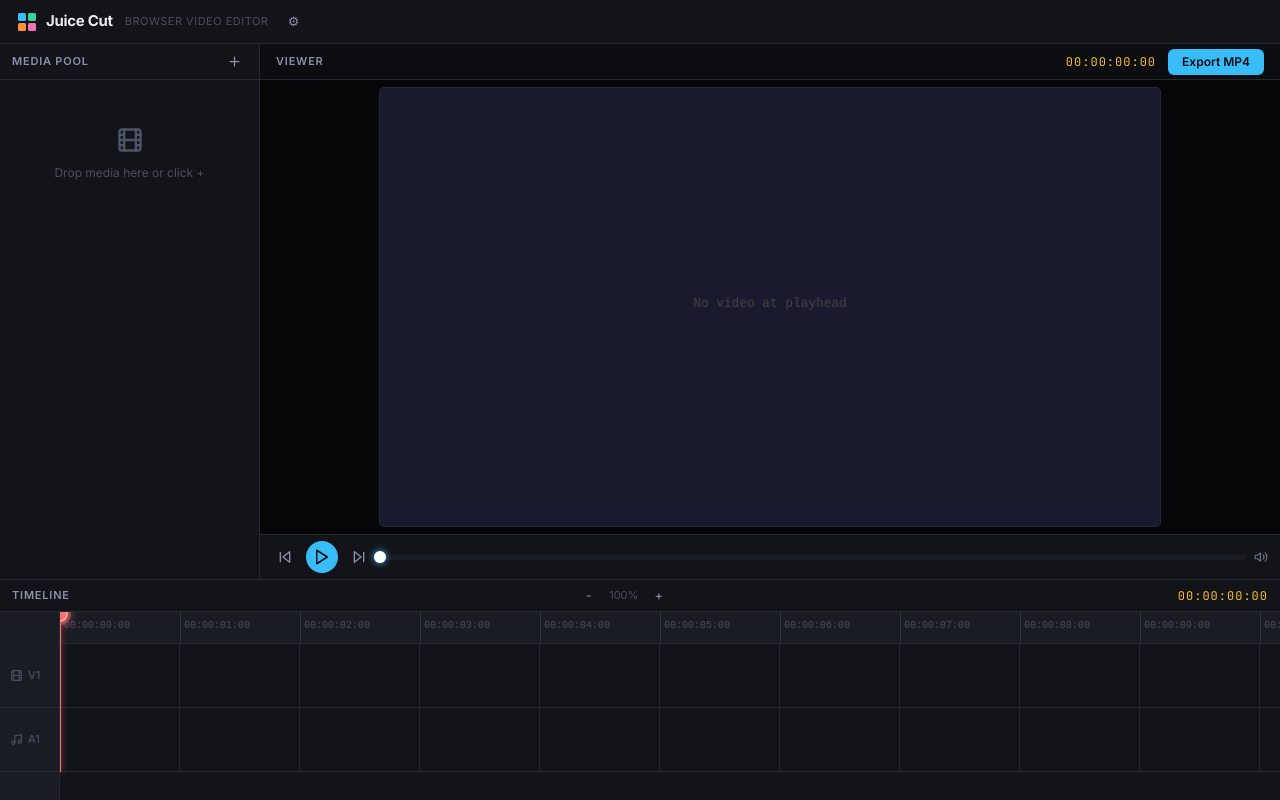
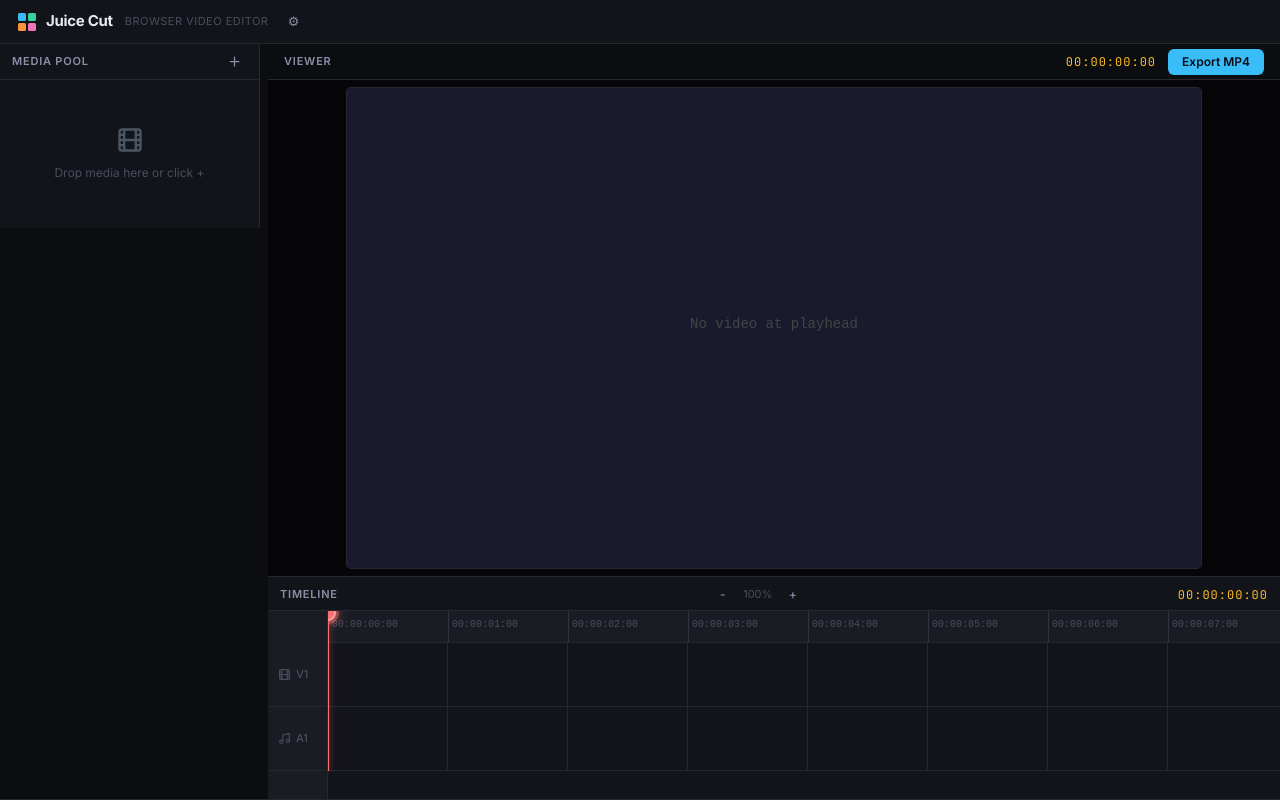
Before and after one commit to Vynelox/67_editing_software, a React (Vite) app: page / in a window 1280 px wide. Built offline with nearby package versions, Linux system fonts and the light colour scheme.

Commit message:
added splitters and drag functionality

```diff
--- a/src/App.tsx
+++ b/src/App.tsx
@@ -4,6 +4,7 @@ import Viewer from './components/Viewer';
 import Timeline from './components/Timeline';
 import RollDialog from './components/RollDialog';
 import Settings from './components/Settings';
+import Splitter from './components/Splitter';
 import {
   type MediaItem, type TimelineClip, type Track,
   FPS, generateId, secondsToFrames
@@ -75,6 +76,16 @@ function AppContent() {
     try { const v = window.localStorage.getItem('juicecut.settings.includeResizeInUndo'); return v === null ? true : v === 'true'; } catch { return true; }
   });
 
+  // layout (persisted) - moved above snapshot to avoid use-before-declare
+  const [leftWidth, setLeftWidth] = useState<number>(() => {
+    try { const v = window.localStorage.getItem('juicecut.layout.leftWidth'); return v ? Number(v) : 260; } catch { return 260; }
+  });
+  const [timelineHeight, setTimelineHeight] = useState<number>(() => {
+    try { const v = window.localStorage.getItem('juicecut.layout.timelineHeight'); return v ? Number(v) : 220; } catch { return 220; }
+  });
+  useEffect(() => { try { window.localStorage.setItem('juicecut.layout.leftWidth', String(leftWidth)); } catch {} }, [leftWidth]);
+  useEffect(() => { try { window.localStorage.setItem('juicecut.layout.timelineHeight', String(timelineHeight)); } catch {} }, [timelineHeight]);
+
   const totalFrames = clips.reduce((max, c) => Math.max(max, c.endFrame), 0);
 
   const snapshot = useCallback(() => ({
@@ -82,8 +93,9 @@ function AppContent() {
     mediaItems: Array.from(mediaItems.entries()),
     selectedIds: [...selectedIds],
     playhead,
-    settings: { playheadTop, includeResizeInUndo }
-  }), [clips, mediaItems, selectedIds, playhead, playheadTop, includeResizeInUndo]);
+    settings: { playheadTop, includeResizeInUndo },
+    layout: { leftWidth, timelineHeight }
+  }), [clips, mediaItems, selectedIds, playhead, playheadTop, includeResizeInUndo, leftWidth, timelineHeight]);
 
   const restore = useCallback((snap: any) => {
     try {
@@ -95,14 +107,19 @@ function AppContent() {
         setPlayheadTop(typeof snap.settings.playheadTop === 'number' ? snap.settings.playheadTop : playheadTop);
         setIncludeResizeInUndo(typeof snap.settings.includeResizeInUndo === 'boolean' ? snap.settings.includeResizeInUndo : includeResizeInUndo);
       }
+      if (snap?.layout) {
+        setLeftWidth(typeof snap.layout.leftWidth === 'number' ? snap.layout.leftWidth : leftWidth);
+        setTimelineHeight(typeof snap.layout.timelineHeight === 'number' ? snap.layout.timelineHeight : timelineHeight);
+      }
     } catch (err) {
       console.warn('Failed to restore snapshot', err);
     }
-  }, [setClips, setMediaItems, setSelectedIds, setPlayhead, playheadTop, includeResizeInUndo]);
+  }, [setClips, setMediaItems, setSelectedIds, setPlayhead, playheadTop, includeResizeInUndo, leftWidth, timelineHeight]);
 
   // settings
   const [settingsOpen, setSettingsOpen] = useState(false);
 
+  // layout (persisted)
   useEffect(() => {
     try { window.localStorage.setItem('juicecut.settings.playheadTop', String(playheadTop)); } catch {}
   }, [playheadTop]);
@@ -413,7 +430,8 @@ function AppContent() {
         <span className="app-sub">Browser Video Editor</span>
         <button className="icon-btn" onClick={() => setSettingsOpen(true)} title="Settings">⚙</button>
       </header>
-      <div className="workspace">
+      <div className="workspace" style={{ display: 'flex', minHeight: 0 }}>
+        <div style={{ width: leftWidth, minWidth: 120, maxWidth: 800 }}>
           <MediaPool
             items={Array.from(mediaItems.values())}
             selectedMediaId={selectedMediaId}
@@ -421,6 +439,14 @@ function AppContent() {
             onAdd={handleAddMedia}
             onRemove={handleRemoveMedia}
           />
+        </div>
+        <Splitter orientation="vertical" onChange={(dx) => {
+          setLeftWidth(w => Math.max(120, Math.min(800, w + dx)));
+        }} onDragEnd={() => { history.push({ ...snapshot(), __meta: { type: 'resize' } }); }} />
+
+        <div style={{ display: 'flex', flexDirection: 'column', flex: 1, minWidth: 0, position: 'relative' }}>
+          {/* Viewer area - reserve space for timeline via paddingBottom so timeline is anchored to bottom */}
+          <div style={{ flex: 1, minHeight: 0, paddingBottom: timelineHeight }}>
             <Viewer
               clips={clips}
               mediaItems={mediaItems}
@@ -432,6 +458,19 @@ function AppContent() {
               onExport={handleExport}
             />
           </div>
+
+          {/* Horizontal splitter positioned above the timeline (absolute) */}
+          <div style={{ position: 'absolute', left: 0, right: 0, bottom: timelineHeight, display: 'flex', justifyContent: 'stretch', pointerEvents: 'none' }}>
+            <div style={{ pointerEvents: 'all', width: '100%' }}>
+              <Splitter orientation="horizontal" thickness={8} onChange={(dy) => {
+                // downward pointer movement should increase timeline height
+                setTimelineHeight(h => Math.max(120, Math.min(900, h - dy)));
+              }} onDragEnd={() => { history.push({ ...snapshot(), __meta: { type: 'resize' } }); }} />
+            </div>
+          </div>
+
+          {/* Timeline anchored to bottom */}
+          <div style={{ position: 'absolute', left: 0, right: 0, bottom: 0, height: timelineHeight, minHeight: 120 }}>
             <Timeline
               clips={clips}
               tracks={TRACKS}
@@ -452,6 +491,9 @@ function AppContent() {
               onStepEdge={handleStepEdge}
               totalFrames={totalFrames}
             />
+          </div>
+        </div>
+      </div>
       <Settings
         open={settingsOpen}
         onClose={() => setSettingsOpen(false)}
--- /dev/null
+++ b/src/components/Splitter.tsx
@@ -0,0 +1,58 @@
+import React, { useRef, useEffect } from 'react';
+
+interface Props {
+  orientation: 'vertical' | 'horizontal';
+  onChange: (delta: number) => void; // delta in px
+  onDragEnd?: () => void;
+  thickness?: number;
+}
+
+export default function Splitter({ orientation, onChange, onDragEnd, thickness = 8 }: Props) {
+  const startRef = useRef(0);
+  const draggingRef = useRef(false);
+
+  useEffect(() => {
+    // cleanup on unmount
+    return () => {
+      document.body.style.cursor = '';
+      document.body.style.userSelect = '';
+    };
+  }, []);
+
+  const handlePointerMove = (e: PointerEvent) => {
+    if (!draggingRef.current) return;
+    const pos = orientation === 'vertical' ? e.clientX : e.clientY;
+    const delta = pos - startRef.current;
+    startRef.current = pos;
+    // For horizontal splitter, delta should move timeline height in the same direction as pointer (down increases height)
+    onChange(delta);
+  };
+
+  const handlePointerUp = (e: PointerEvent) => {
+    if (!draggingRef.current) return;
+    draggingRef.current = false;
+    document.removeEventListener('pointermove', handlePointerMove);
+    document.removeEventListener('pointerup', handlePointerUp);
+    document.body.style.cursor = '';
+    document.body.style.userSelect = '';
+    if (onDragEnd) onDragEnd();
+  };
+
+  const handleDown = (e: React.PointerEvent) => {
+    e.preventDefault();
+    e.stopPropagation();
+    draggingRef.current = true;
+    startRef.current = orientation === 'vertical' ? e.clientX : e.clientY;
+    document.body.style.cursor = orientation === 'vertical' ? 'col-resize' : 'row-resize';
+    document.body.style.userSelect = 'none';
+    // attach document-level pointer listeners
+    document.addEventListener('pointermove', handlePointerMove);
+    document.addEventListener('pointerup', handlePointerUp);
+  };
+
+  const style: React.CSSProperties = orientation === 'vertical'
+    ? { width: thickness, cursor: 'col-resize', background: 'transparent', flexShrink: 0 }
+    : { height: thickness, cursor: 'row-resize', background: 'transparent', flexShrink: 0 };
+
+  return <div role="separator" aria-orientation={orientation} onPointerDown={handleDown} style={style} />;
+}
--- a/src/index.css
+++ b/src/index.css
@@ -312,7 +312,8 @@ html, body, #root {
   display: flex;
   flex-direction: column;
   background: var(--bg-panel);
-  height: 220px;
+  height: 100%; /* fill parent container so anchored layout can control size */
+  min-height: 120px;
   flex-shrink: 0;
   position: relative;
   overflow: hidden;
```
Lines whose indentation alone changed are shown as unchanged.
